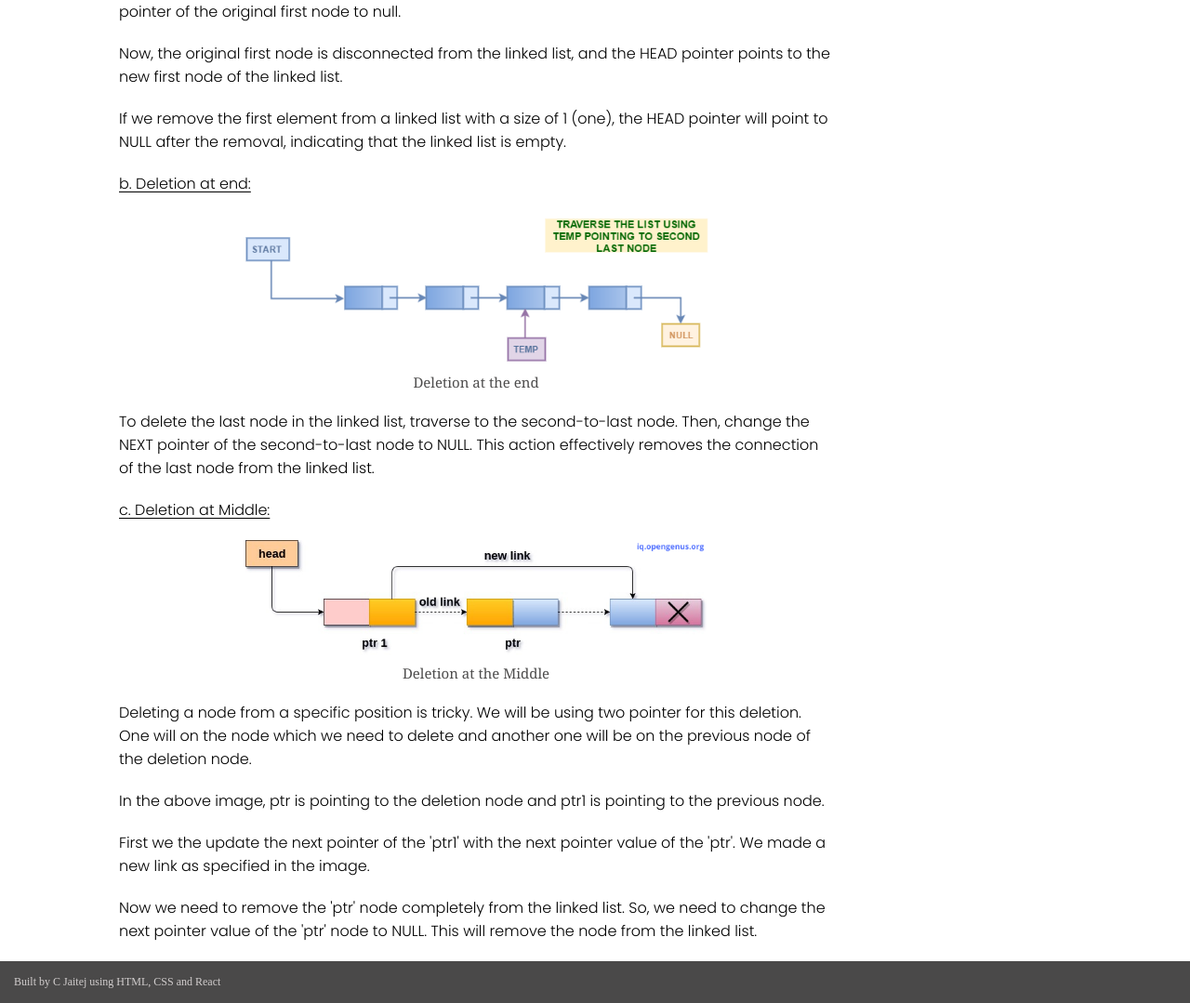
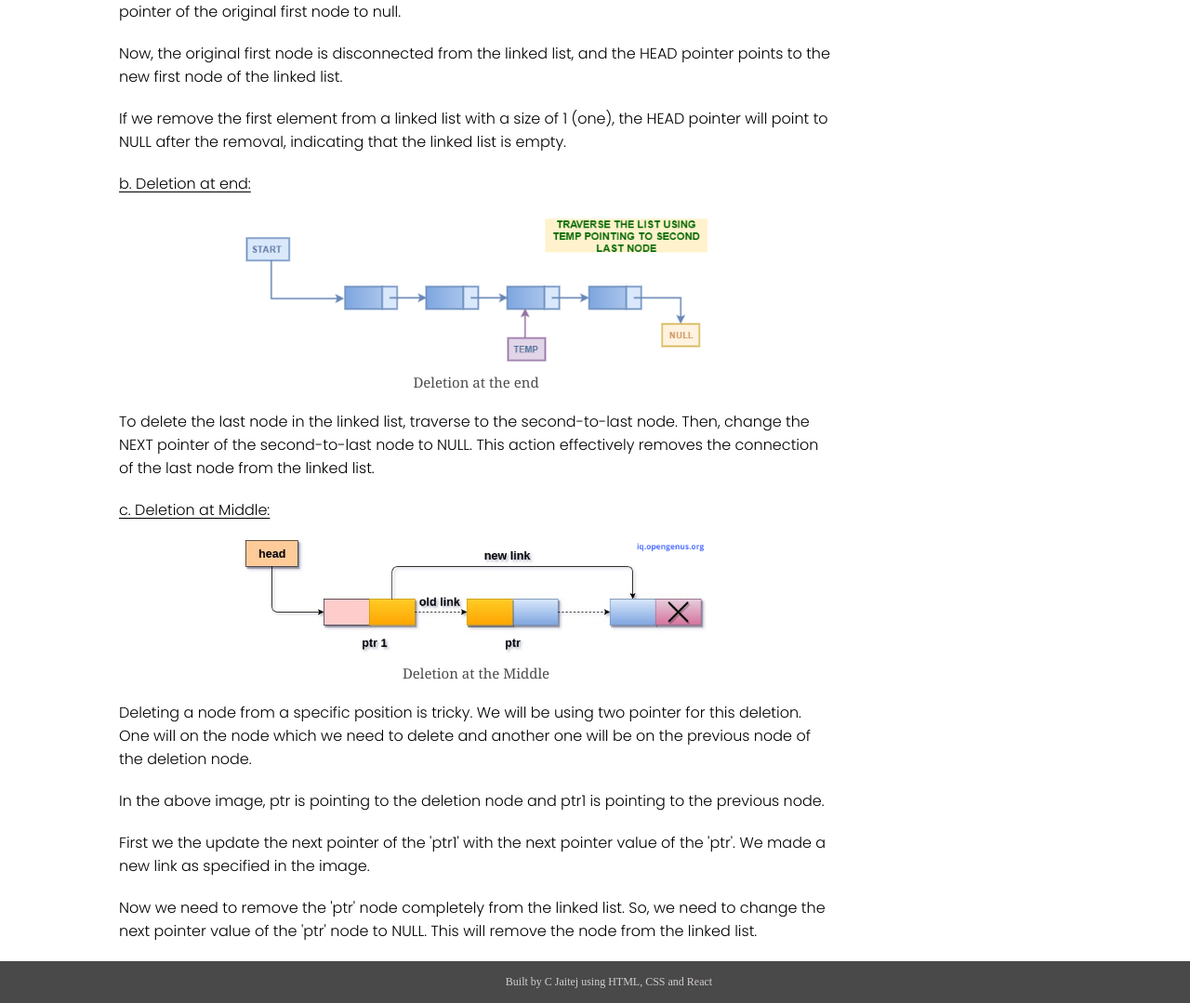
Before and after one commit to cjaitej/blog, a React (Vite) app: page /#/blogs/ds/ll in a window 1280 px wide. Shown: the part 4761-5840 px from the top of the page at 93% size. Built offline with nearby package versions, Linux system fonts and the light colour scheme.

Commit message:
fixing footer

```diff
--- a/src/header.css
+++ b/src/header.css
@@ -91,6 +91,7 @@ body {
   background-color: rgb(74, 73, 73);
   padding: 15px;
   color: rgb(210, 206, 206);
+  width: 100%;
   justify-content: center;
 }
 
@@ -98,5 +99,4 @@ body {
   font-size: 12px;
   font-family: "Times New Roman", Times, serif;
   font-weight: 100;
-  width: 100%;
 }
```
